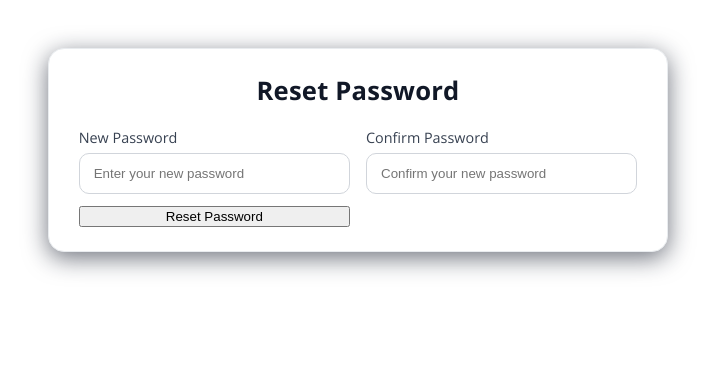
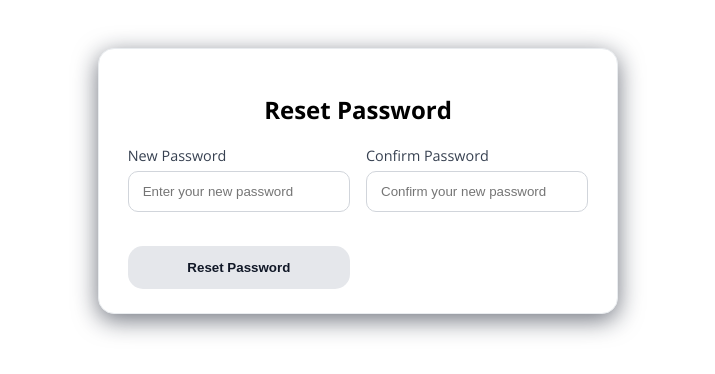
Before and after one commit to samiullahbahadur/bookStore_nodejs, a React app in the folder client/: page /reset-password/1 in a window 1280 px wide. Shown: the top 374 px of the page, without its empty margins (282-997 px from the left). Built offline with nearby package versions, Linux system fonts and the light colour scheme; the HTML template or start-up script is replaced by a standard one.

Commit message:
fix the style of reset password

```diff
--- a/client/src/pages/authPage/authPage.css
+++ b/client/src/pages/authPage/authPage.css
@@ -303,3 +303,35 @@
   background: #354056;
   color: #fff; /* indigo-500 */
 }
+/* Reset Password */
+
+.authPage-reset {
+  max-width: 520px;
+  margin: 48px auto;
+  padding: 24px;
+  background: #ffffff;
+  border: 1px solid #e9ecef;
+  border-radius: 16px;
+  box-shadow: 0 6px 24px rgba(16, 24, 40, 0.6);
+}
+.authPage-reset h2 {
+  text-align: center;
+}
+.res-password-actions {
+  display: grid;
+  grid-template-columns: 1fr;
+  margin-top: 22px;
+}
+.res-password-actions button {
+  border-radius: 15px;
+  font-weight: 600;
+  padding: 14px 22px;
+  cursor: pointer;
+  background: #e5e7eb;
+  color: #111827;
+  border: none;
+}
+.res-password-actions :hover {
+  background: #354056;
+  color: #fff; /* indigo-500 */
+}
--- a/client/src/pages/authPage/resetPassword.jsx
+++ b/client/src/pages/authPage/resetPassword.jsx
@@ -48,7 +48,7 @@ const ResetPassword = () => {
   };
 
   return (
-    <div className="authPage">
+    <div className="authPage-reset">
       <h2>Reset Password</h2>
       <form onSubmit={handleSubmit} className="authForm">
         <div className="formGroup">
@@ -78,10 +78,11 @@ const ResetPassword = () => {
             <span className="error">{errors.confirmPassword}</span>
           )}
         </div>
-
-        <button type="submit" disabled={loading}>
-          {loading ? "Resetting..." : "Reset Password"}
-        </button>
+        <div className="res-password-actions">
+          <button type="submit" disabled={loading}>
+            {loading ? "Resetting..." : "Reset Password"}
+          </button>
+        </div>
       </form>
     </div>
   );
```
